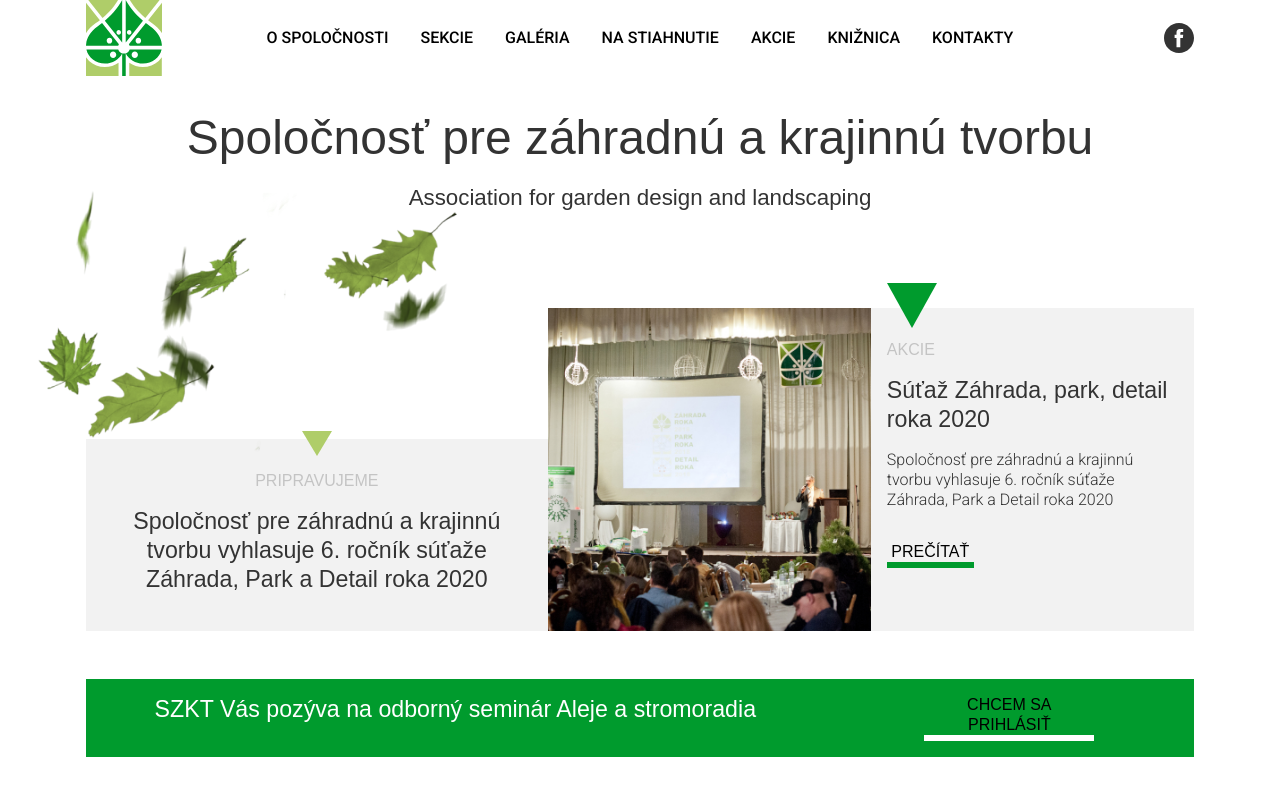
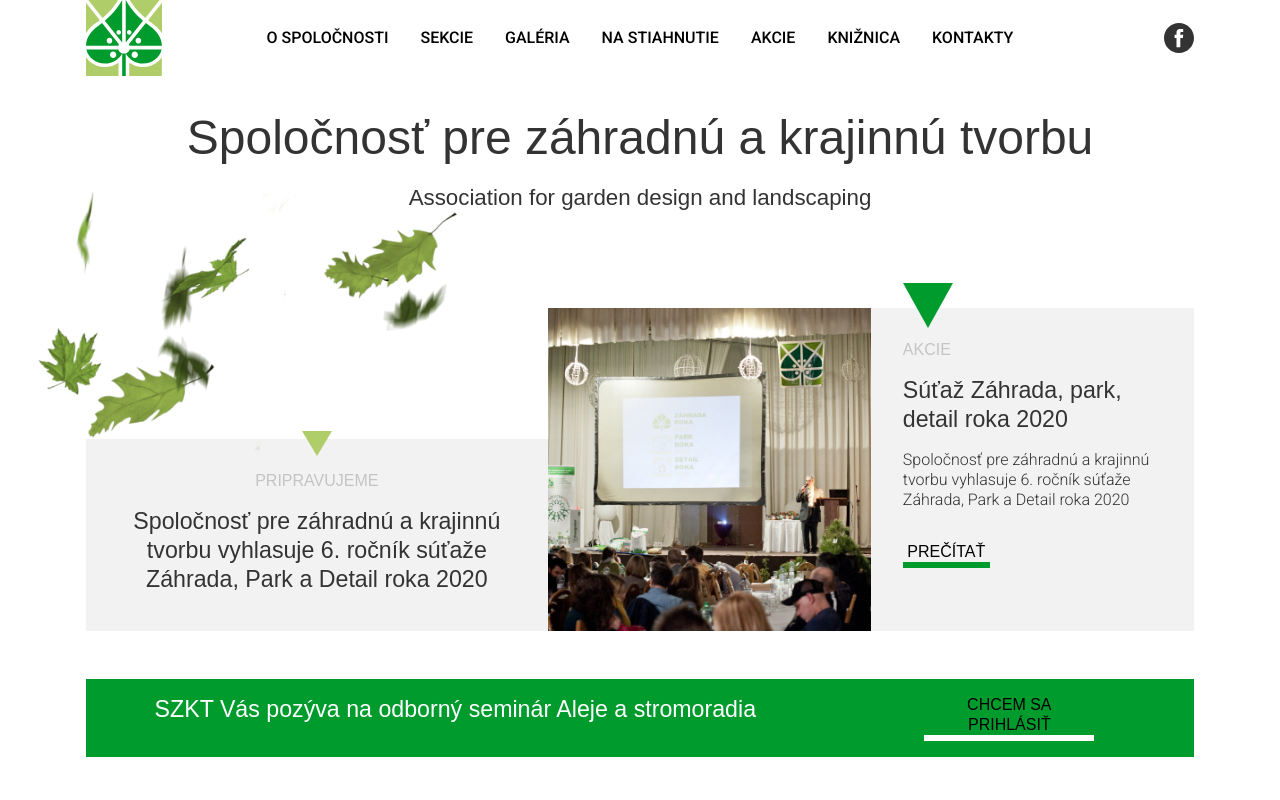
Before and after one commit to peter-stehlik/szkt, a website: page web/index.html in a window 1280 px wide. Shown: the top 800 px of the page. Drawn offline with Linux system fonts and the light colour scheme; a web font is replaced by a local one.

Commit message:
chyby v konzole

```diff
--- a/web/assets/dev/scss/bootstrap/_ui-general.scss
+++ b/web/assets/dev/scss/bootstrap/_ui-general.scss
@@ -101,6 +101,11 @@ a {
     color: $gray-400;
 }
 
+.column-items-center {
+    display: flex;
+    flex-direction: column;
+    justify-content: center;
+}
 
 
 
--- a/web/index.html
+++ b/web/index.html
@@ -98,9 +98,9 @@
 									<a href="javascript:void(0)"><img src="images/landing-notice-1.jpg" alt="landing-notice-1" class="img-fluid"></a>
 								</div>
 
-								<div class="col triangle-position">
+								<div class="col triangle-position px-2 px-lg-3 column-items-center">
 									<div class="triangle-action"></div>
-									<h4 class="article-notice mt-3">AKCIE</h4>
+									<h4 class="article-notice mt-2 mt-lg-3">AKCIE</h4>
 									<h3 class="article-header"><a href="javascript:void(0)">Súťaž Záhrada, park,
 									detail roka 2020</a></h3>
 									<p class="article-text">Spoločnosť pre záhradnú a krajinnú tvorbu vyhlasuje 6. ročník súťaže Záhrada, Park a Detail roka 2020</p>
```
